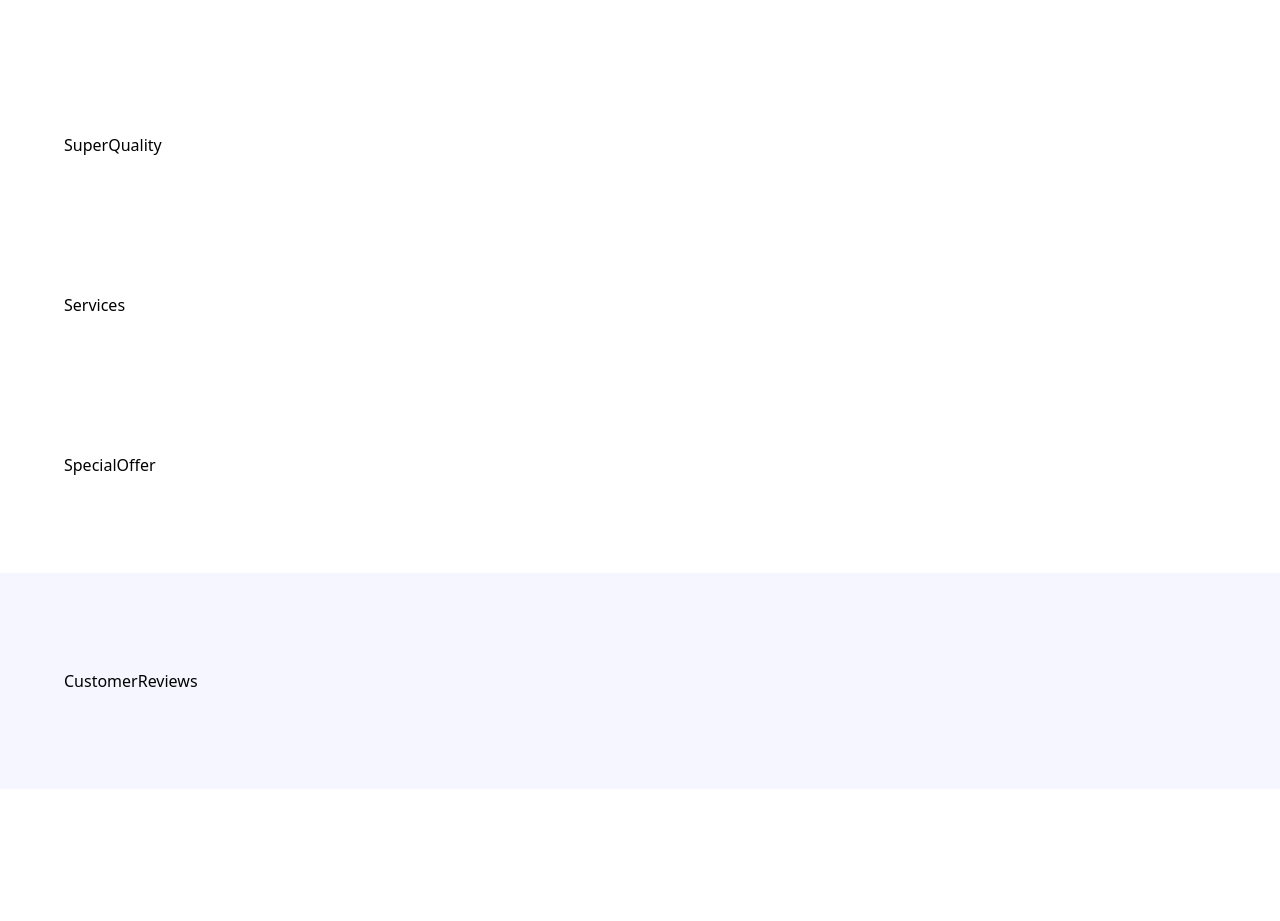
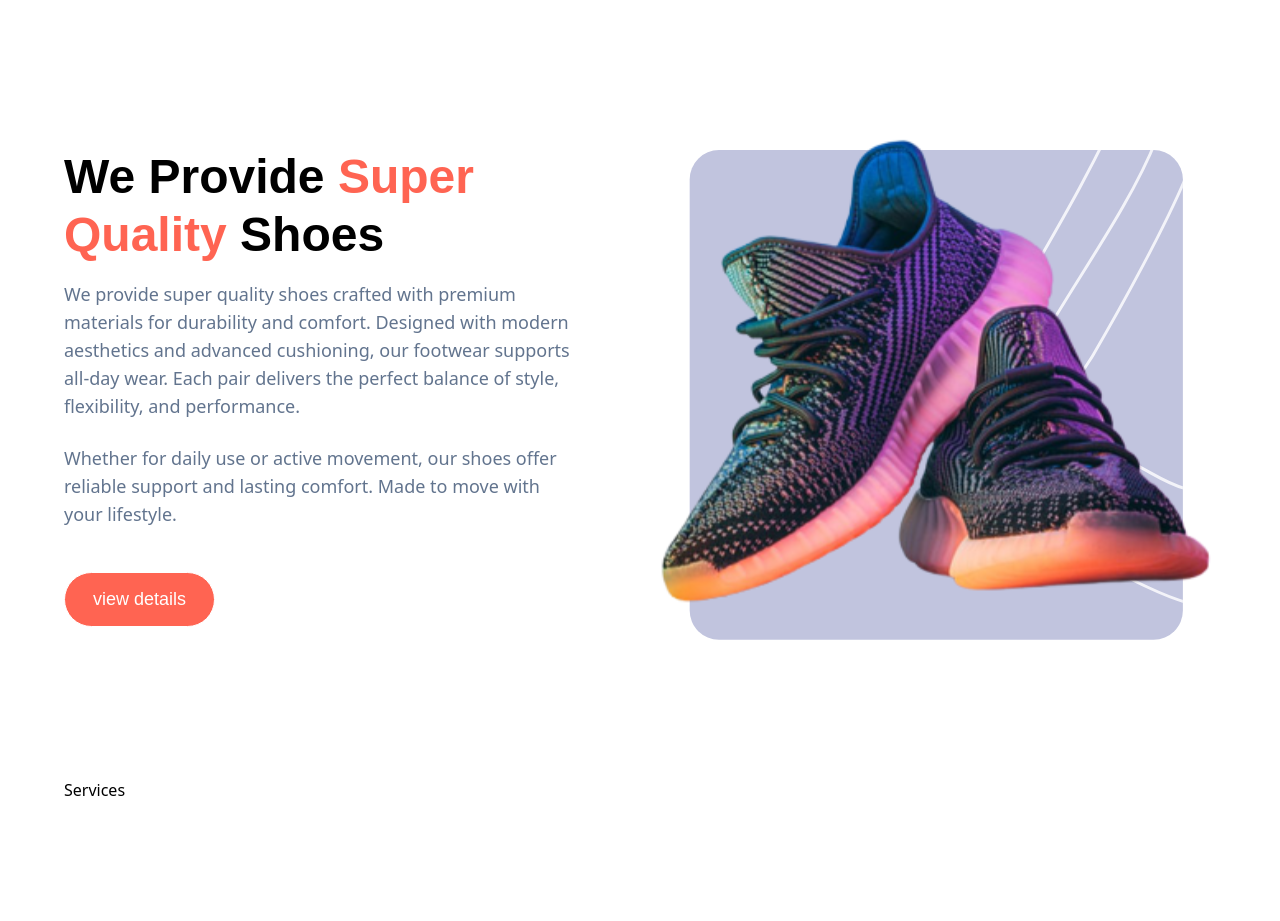
Before and after one commit to kritikpoudel/Nike-website, a React (Vite) app: page / in a window 1280 px wide. Shown: the part 1660-2581 px from the top of the page. Built offline with nearby package versions, Linux system fonts and the light colour scheme.

Commit message:
implement quality section

```diff
--- a/src/components/Button.jsx
+++ b/src/components/Button.jsx
@@ -2,9 +2,9 @@ import React from 'react'
 
 const Button = ({label,iconUrl}) => {
   return (
-    <button className='flex justify-center items-center bg-coral-red rounded-full text-white px-7 py-4 gap-2 font-montserrat text-lg leading-none border crusor-pointer '>
+    <button className='flex justify-center items-center bg-coral-red rounded-full text-white px-7 py-4 gap-2 font-montserrat text-lg leading-none border cursor-pointer'>
         {label}
-        <img src={iconUrl} alt="icon right" className='rounded-full ml-2 w-5 h-5' />
+       {iconUrl && <img src={iconUrl} alt="icon right" className='rounded-full ml-2 w-5 h-5' />}
     </button>
   )
 }
--- a/src/sections/SuperQuality.jsx
+++ b/src/sections/SuperQuality.jsx
@@ -1,8 +1,21 @@
 import React from 'react'
-
+import Button from "../components/Button";
+import{shoe8} from"../assets/images"
 const SuperQuality = () => {
   return (
-    <div>SuperQuality</div>
+    <section id='about-us' className='flex justify-between items-center max-lg:flex-col gap-10 w-full max-container'>
+      <div className='flex-1 flex flex-col'>
+        <h2 className='font-palanquin text-4xl font-bold lg:max-w-lg'>We Provide <span className='text-[#FF6452]'>Super Quality </span>Shoes</h2>
+        <p className='info-text lg:max-w-lg mt-4'>We provide super quality shoes crafted with premium materials for durability and comfort. Designed with modern aesthetics and advanced cushioning, our footwear supports all-day wear. Each pair delivers the perfect balance of style, flexibility, and performance.</p>
+        <p className='info-text lg:max-w-lg mt-6'>Whether for daily use or active movement, our shoes offer reliable support and lasting comfort. Made to move with your lifestyle.</p>
+        <div className='mt-11'>
+        <Button label="view details"/>
+        </div>
+      </div>
+      <div className='flex-1 flex justify-center items-center'>
+        <img src={shoe8} alt="shoe8" height={522} width={570}  className='object-contain'/>
+      </div>
+    </section>
   )
 }
 
```
